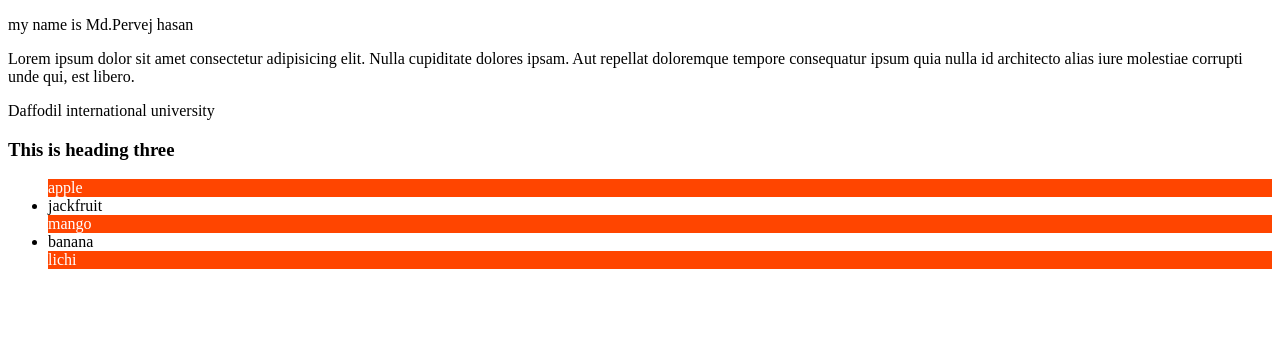
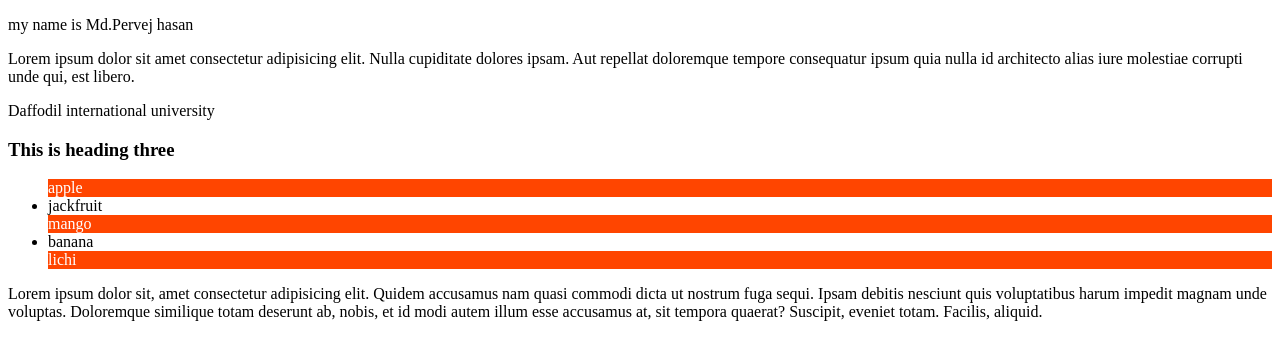
Before and after one commit to Pervejhasan/my-first-repo, a plain HTML site: page index.html in a window 1280 px wide. Drawn offline with Linux system fonts and the light colour scheme.

Commit message:
paragraph

```diff
--- a/index.html
+++ b/index.html
@@ -21,6 +21,7 @@
         <li>banana</li>
         <li>lichi</li>
     </ul>
+    <p>Lorem ipsum dolor sit, amet consectetur adipisicing elit. Quidem accusamus nam quasi commodi dicta ut nostrum fuga sequi. Ipsam debitis nesciunt quis voluptatibus harum impedit magnam unde voluptas. Doloremque similique totam deserunt ab, nobis, et id modi autem illum esse accusamus at, sit tempora quaerat? Suscipit, eveniet totam. Facilis, aliquid.</p>
 
 </body>
 </html>
```
